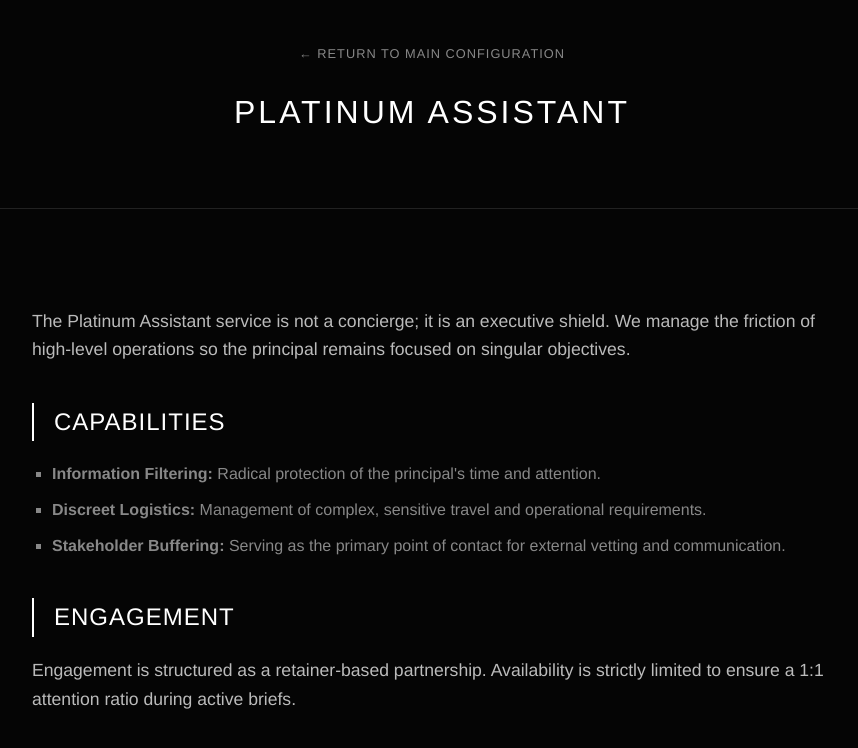
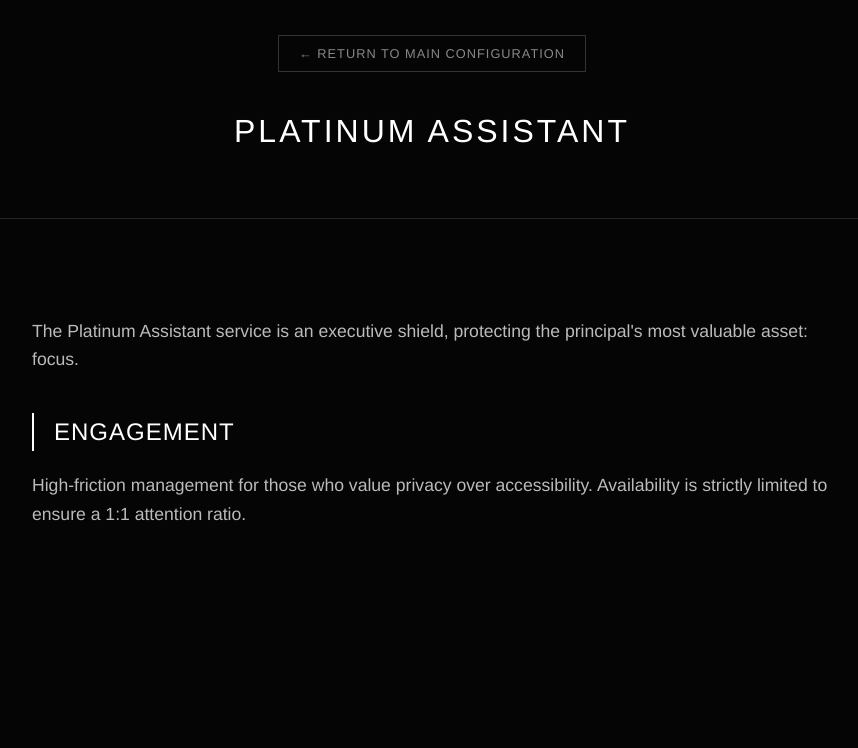
Before and after one commit to craigtsanders/sandos-advisory, a plain HTML site: page public/pages/platinum-assistant.html in a window 1280 px wide. Shown: the whole page, without its empty margins (208-1066 px from the left). Drawn offline with Linux system fonts and the light colour scheme.

Commit message:
Update: LinkedIn Vetting System Wed 31/12/2025  0:23:50.48

```diff
--- a/public/pages/platinum-assistant.html
+++ b/public/pages/platinum-assistant.html
@@ -7,33 +7,23 @@
     <style>
         body { background: #050505; color: #fff; font-family: 'Helvetica Neue', sans-serif; margin: 0; line-height: 1.6; }
         .header { padding: 40px 20px; border-bottom: 1px solid #222; text-align: center; }
-        .back-link { color: #888; text-decoration: none; font-size: 0.8rem; letter-spacing: 1px; transition: 0.3s; }
-        .back-link:hover { color: #fff; }
+        .back-link { color: #888; text-decoration: none; font-size: 0.8rem; letter-spacing: 1px; transition: 0.3s; border: 1px solid #333; padding: 10px 20px; }
+        .back-link:hover { color: #fff; border-color: #fff; background: #111; }
         .section { padding: 80px 20px; max-width: 800px; margin: 0 auto; }
-        h1 { font-weight: 200; letter-spacing: 3px; margin-bottom: 30px; }
+        h1 { font-weight: 200; letter-spacing: 3px; margin-top: 40px; }
         h2 { font-weight: 300; letter-spacing: 1px; color: #fff; border-left: 2px solid #fff; padding-left: 20px; margin-top: 40px; }
         p { color: #bbb; font-size: 1.1rem; margin-bottom: 20px; }
-        ul { color: #888; list-style-type: square; padding-left: 20px; }
-        li { margin-bottom: 10px; }
     </style>
 </head>
 <body>
     <div class="header">
-        <a href="/" class="back-link">← RETURN TO MAIN CONFIGURATION</a>
+        <a href="../index.html" class="back-link">← RETURN TO MAIN CONFIGURATION</a>
         <h1>PLATINUM ASSISTANT</h1>
     </div>
     <section class="section">
-        <p>The Platinum Assistant service is not a concierge; it is an executive shield. We manage the friction of high-level operations so the principal remains focused on singular objectives.</p>
-
-        <h2>CAPABILITIES</h2>
-        <ul>
-            <li><strong>Information Filtering:</strong> Radical protection of the principal's time and attention.</li>
-            <li><strong>Discreet Logistics:</strong> Management of complex, sensitive travel and operational requirements.</li>
-            <li><strong>Stakeholder Buffering:</strong> Serving as the primary point of contact for external vetting and communication.</li>
-        </ul>
-
+        <p>The Platinum Assistant service is an executive shield, protecting the principal's most valuable asset: focus.</p>
         <h2>ENGAGEMENT</h2>
-        <p>Engagement is structured as a retainer-based partnership. Availability is strictly limited to ensure a 1:1 attention ratio during active briefs.</p>
+        <p>High-friction management for those who value privacy over accessibility. Availability is strictly limited to ensure a 1:1 attention ratio.</p>
     </section>
 </body>
 </html>
```
Also changed, not shown: public/index.html (+2 -10 lines), public/pages/ai-strategy.html (+7 -12 lines), firebase.json.
